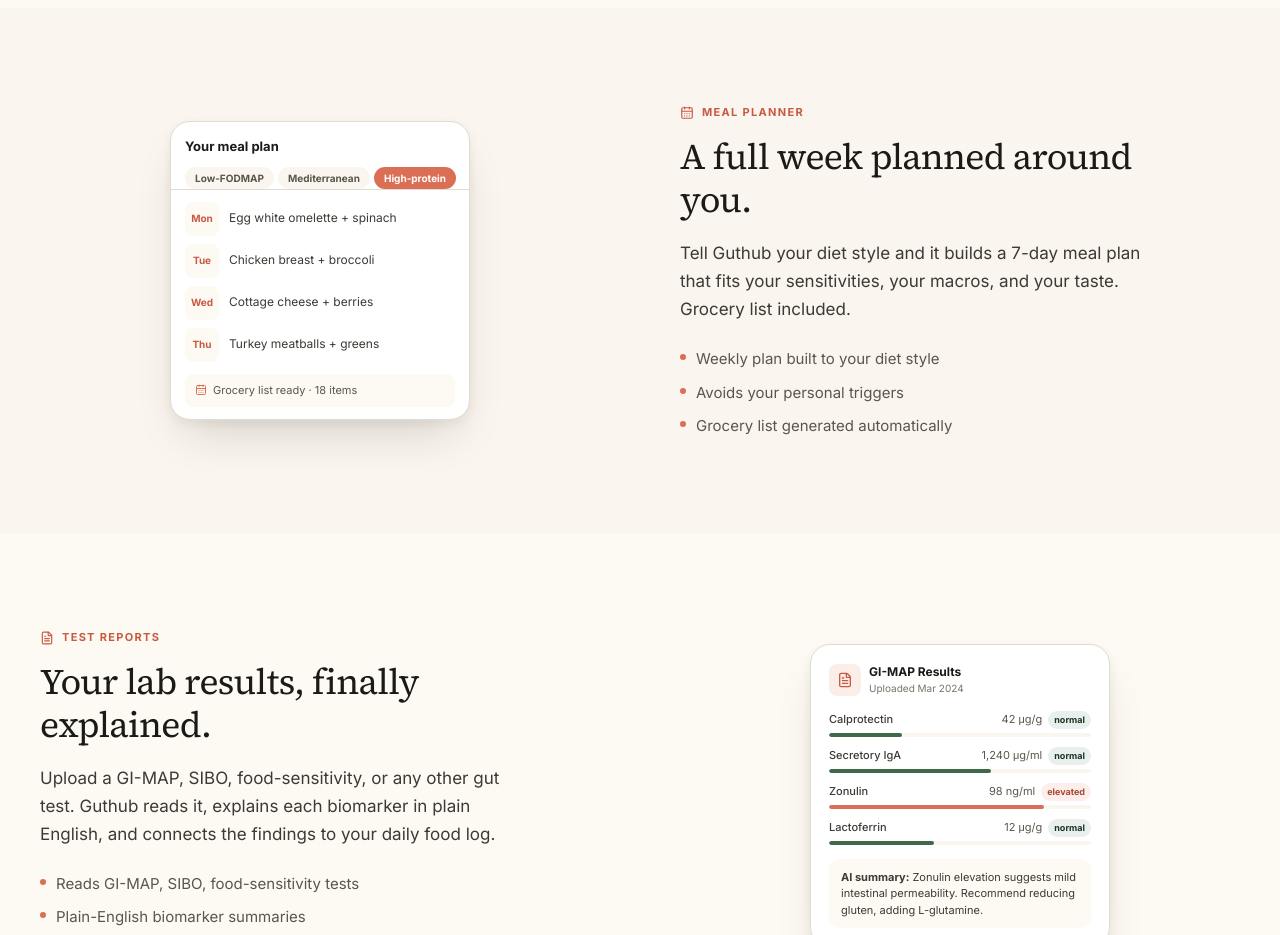
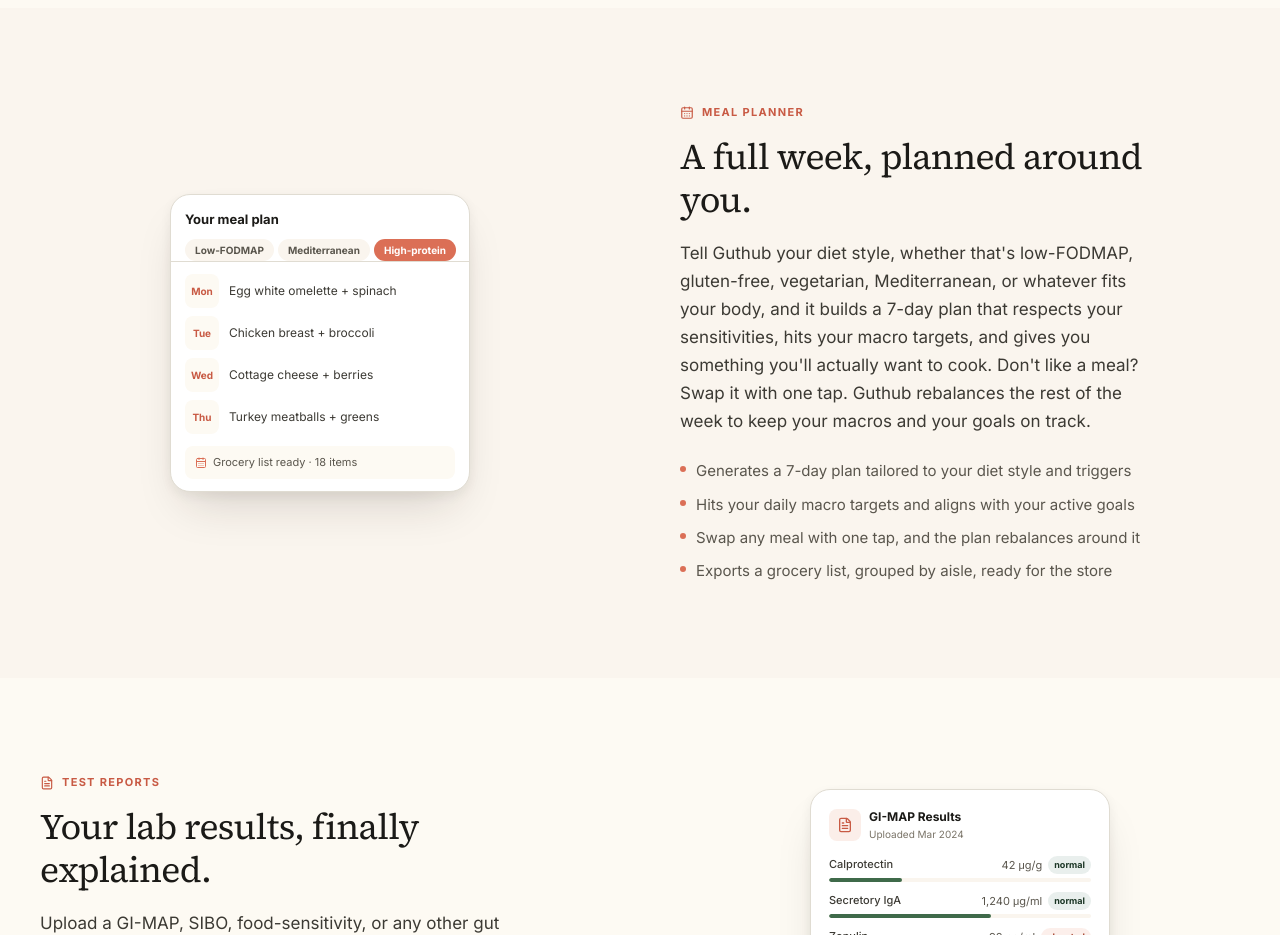
Before and after one commit to botwurx-agent/guthub-website, a Next.js app: page /features in a window 1280 px wide. Shown: the part 3440-4375 px from the top of the page. Built offline with nearby package versions, Linux system fonts and the light colour scheme.

Commit message:
Update Meal planner block copy on /features
Eyebrow stays. Updates the headline, paragraph, and bullets with the
new copy emphasising the swap-and-rebalance behaviour and aisle-grouped
grocery list. Visual, layout, and styling are unchanged.

```diff
--- a/components/features/FeatureBlocks.tsx
+++ b/components/features/FeatureBlocks.tsx
@@ -353,9 +353,14 @@ const blocks = [
   {
     id: 'planner',
     eyebrow: 'Meal planner',
-    headline: 'A full week planned around you.',
-    body: 'Tell Guthub your diet style and it builds a 7-day meal plan that fits your sensitivities, your macros, and your taste. Grocery list included.',
-    bullets: ['Weekly plan built to your diet style', 'Avoids your personal triggers', 'Grocery list generated automatically'],
+    headline: 'A full week, planned around you.',
+    body: "Tell Guthub your diet style, whether that's low-FODMAP, gluten-free, vegetarian, Mediterranean, or whatever fits your body, and it builds a 7-day plan that respects your sensitivities, hits your macro targets, and gives you something you'll actually want to cook. Don't like a meal? Swap it with one tap. Guthub rebalances the rest of the week to keep your macros and your goals on track.",
+    bullets: [
+      'Generates a 7-day plan tailored to your diet style and triggers',
+      'Hits your daily macro targets and aligns with your active goals',
+      'Swap any meal with one tap, and the plan rebalances around it',
+      'Exports a grocery list, grouped by aisle, ready for the store',
+    ],
     icon: CalendarDays,
     visual: <MockPlanner />,
     bg: 'var(--cream-100)',
```
